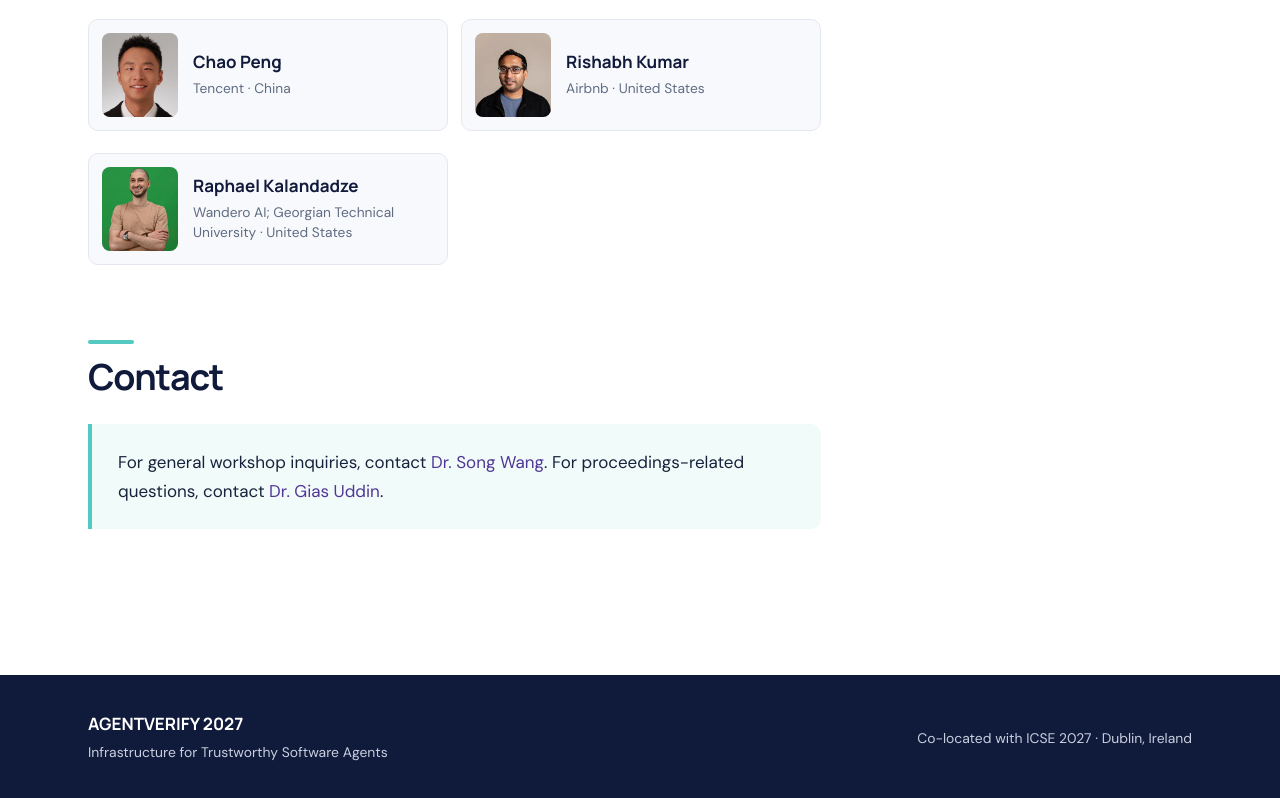
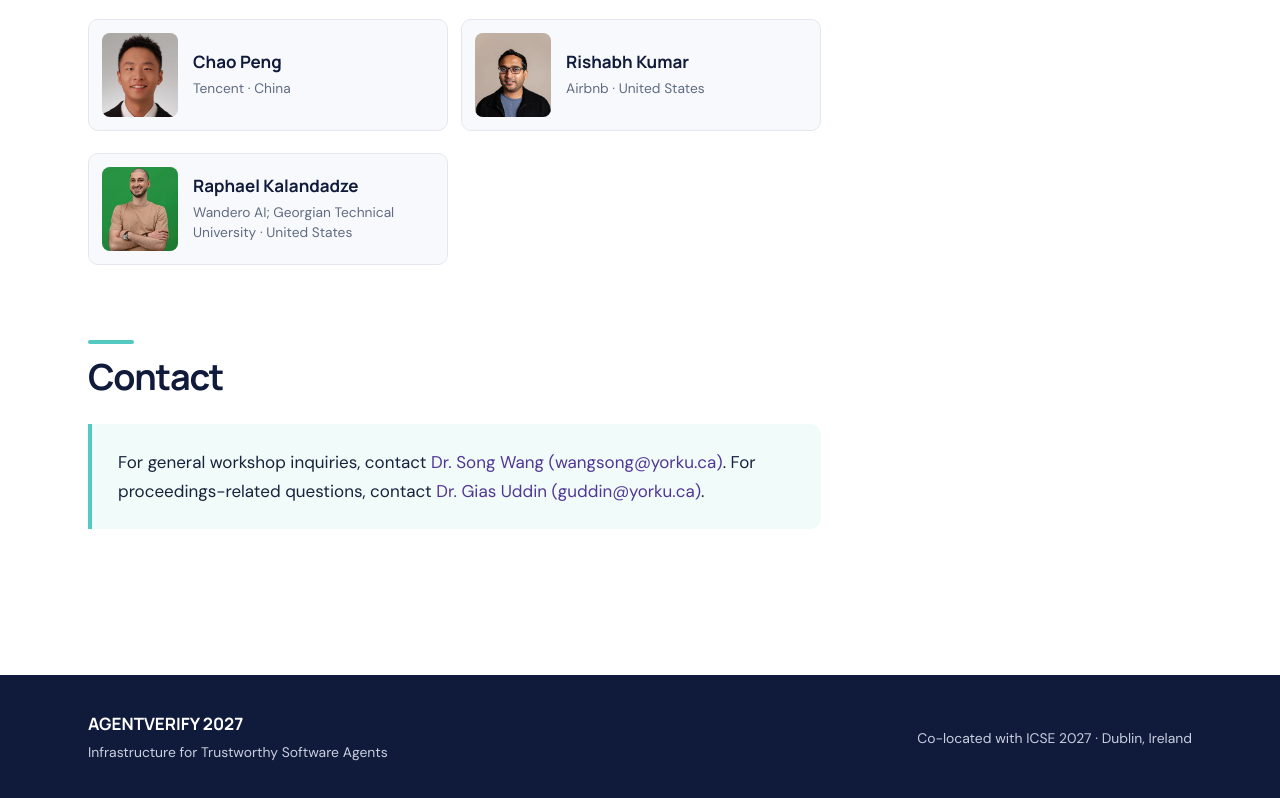
Before and after one commit to agentverify2027/agentverify2027.github.io, a plain HTML site: page index.html in a window 1280 px wide. Shown: the part 3731-4529 px from the top of the page. Drawn offline with Linux system fonts and the light colour scheme.

Commit message:
add index

```diff
--- a/index.html
+++ b/index.html
@@ -129,7 +129,7 @@
 
         <section id="contact">
           <h2>Contact</h2>
-          <div class="callout">For general workshop inquiries, contact <a href="mailto:wangsong@yorku.ca">Dr. Song Wang</a>. For proceedings-related questions, contact <a href="mailto:guddin@yorku.ca">Dr. Gias Uddin</a>.</div>
+          <div class="callout">For general workshop inquiries, contact <a href="mailto:wangsong@yorku.ca">Dr. Song Wang (wangsong@yorku.ca)</a>. For proceedings-related questions, contact <a href="mailto:guddin@yorku.ca">Dr. Gias Uddin (guddin@yorku.ca)</a>.</div>
         </section>
       </div>
 
```
